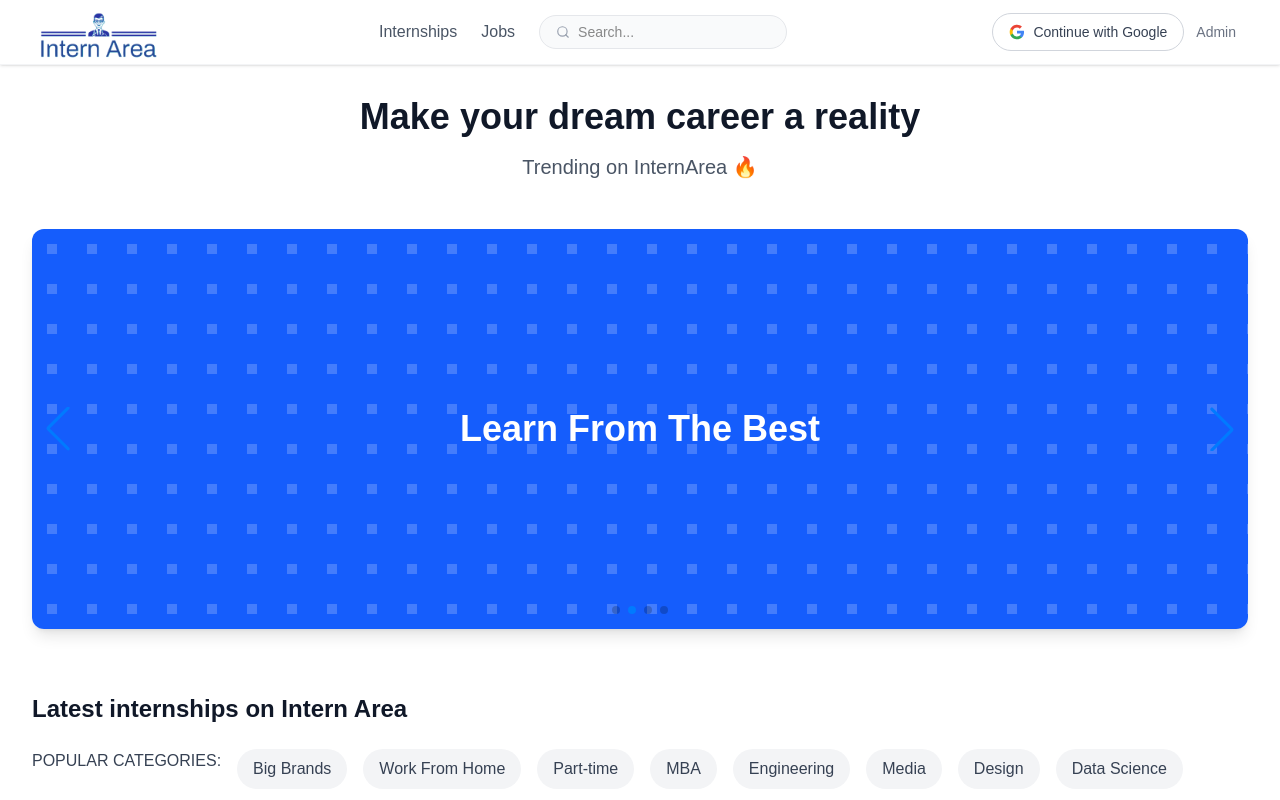
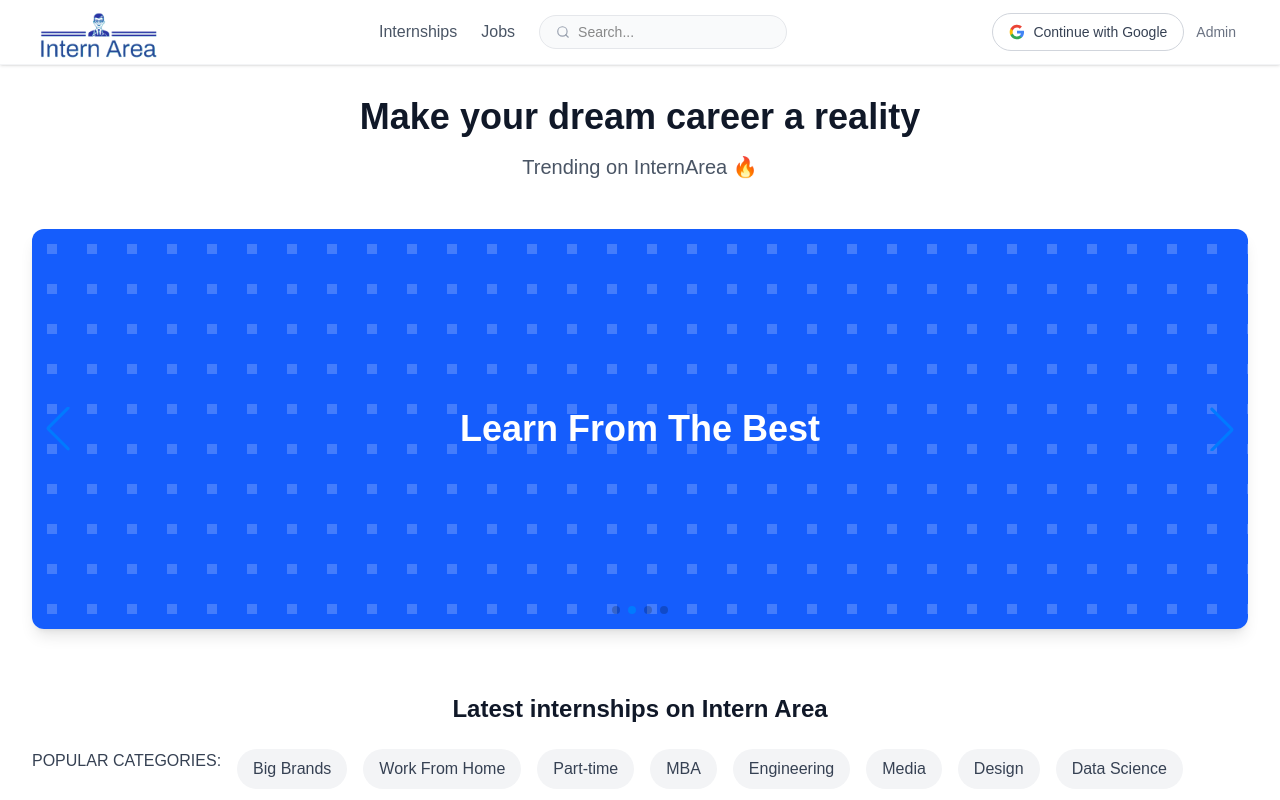
Before and after one commit to surajarya1999/clone_internshala, a Next.js app in the folder frontend/: page / in a window 1280 px wide. Shown: the top 800 px of the page. Built offline with nearby package versions, Linux system fonts and the light colour scheme; no server answers.

Commit message:
text center

```diff
--- a/frontend/src/pages/index.tsx
+++ b/frontend/src/pages/index.tsx
@@ -91,6 +91,7 @@
       pattern: "pattern-1",
       title: "Start Your Career Journey",
       bgColor: "bg-indigo-600",
+
     },
     {
       pattern: "pattern-2",
@@ -143,7 +144,7 @@
 
   return (
     <>
-      <div className="max-w-7xl mx-auto px-4 sm:px-6 lg:px-8 py-8">
+      <div className="max-w-7xl mx-auto px-4 text-center sm:px-6 lg:px-8 py-8">
         {/* hero section */}
         <div className="text-center mb-12">
           <h1 className="text-4xl font-bold text-gray-900 mb-4">
@@ -166,7 +167,7 @@
               <SwiperSlide key={index}>
                 <div className={`relative h-[400px] ${slide.bgColor}`}>
                   {/* SVG Pattern Background */}
-                  <div className="absolute inset-0 opacity-20">
+                  <div className="absolute inset-0 opacity-20 ">
                     <svg
                       className="w-full h-full"
                       xmlns="http://www.w3.org/2000/svg"
@@ -179,8 +180,9 @@
                           width="20"
                           height="20"
                           patternUnits="userSpaceOnUse"
+
                         >
-                          <circle cx="10" cy="10" r="3" fill="white" />
+                          <circle cx="10" cy="10" r="3" fill="white"  />
                         </pattern>
                       )}
                       {slide.pattern === "pattern-2" && (
@@ -216,7 +218,7 @@
                       {slide.pattern === "pattern-4" && (
                         <pattern
                           id="pattern-4"
-                          x="0"
+                          x="5"
                           y="0"
                           width="60"
                           height="60"
```
Also changed, not shown: 1 other file (tests, documents, lock files or other folders).
